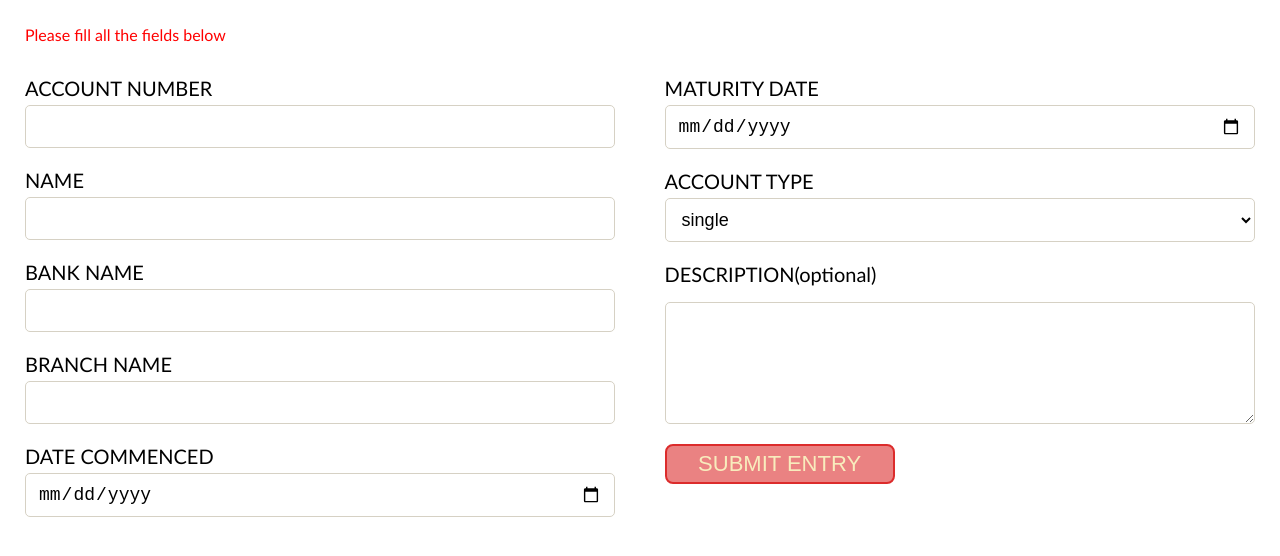
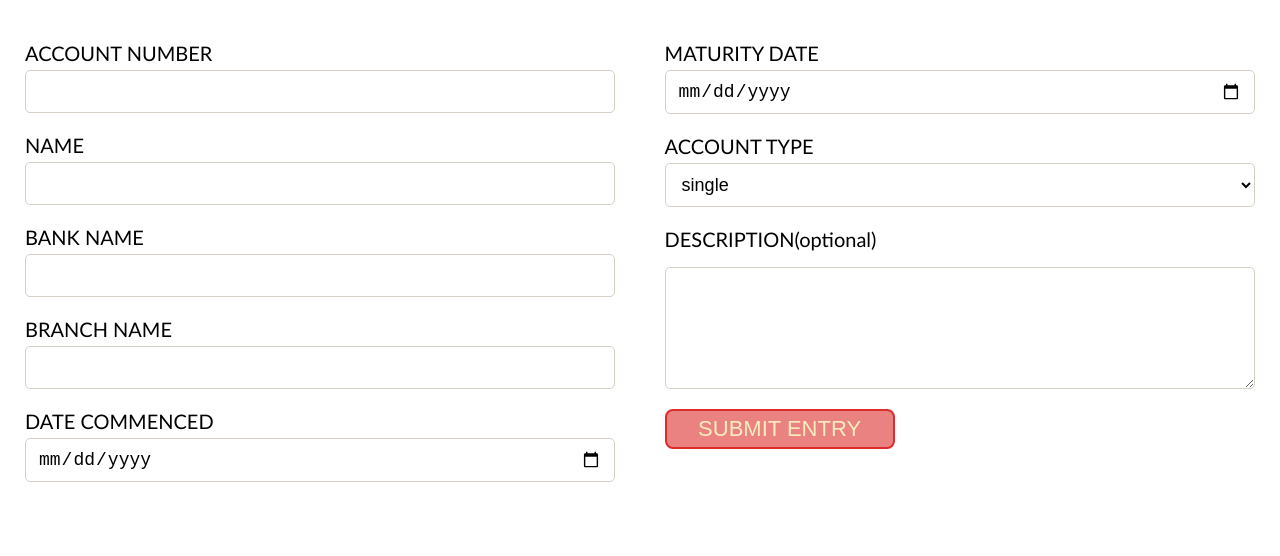
Before and after one commit to nevethap/accounts, an Electron app: page app/index.html in a window 1280 px wide. Drawn offline with nearby package versions, Linux system fonts and the light colour scheme.

Commit message:
added form validaton styling so as to remove unnecessary instruction at the top

```diff
--- a/app/index.html
+++ b/app/index.html
@@ -12,7 +12,6 @@
       <div id = "form-html" ng-controller="form-controller as form" ng-submit="form.addAccount()">
         <form name = "newEntryForm" novalidate>
           <div class = "form-block">
-            <p><span class="instruction"> Please fill all the fields below</span></p>
               <div class = "form-left">
                   <p>
                       <label for="accountNo">ACCOUNT NUMBER</label>
--- a/app/new-account-form/form-style.css
+++ b/app/new-account-form/form-style.css
@@ -73,9 +73,10 @@ select {
     color: red;
 }
 
-.instruction {
-  font-family: "Trebuchet MS", Helvetica, sans-serif;
-  font-size: 1.0rem;
-  vertical-align: baseline;
-  color: red;
+.ng-invalid.ng-dirty {
+  border-color: red;
 }
+
+.ng-valid.ng-dirty {
+  border-color: green;
+}
```
